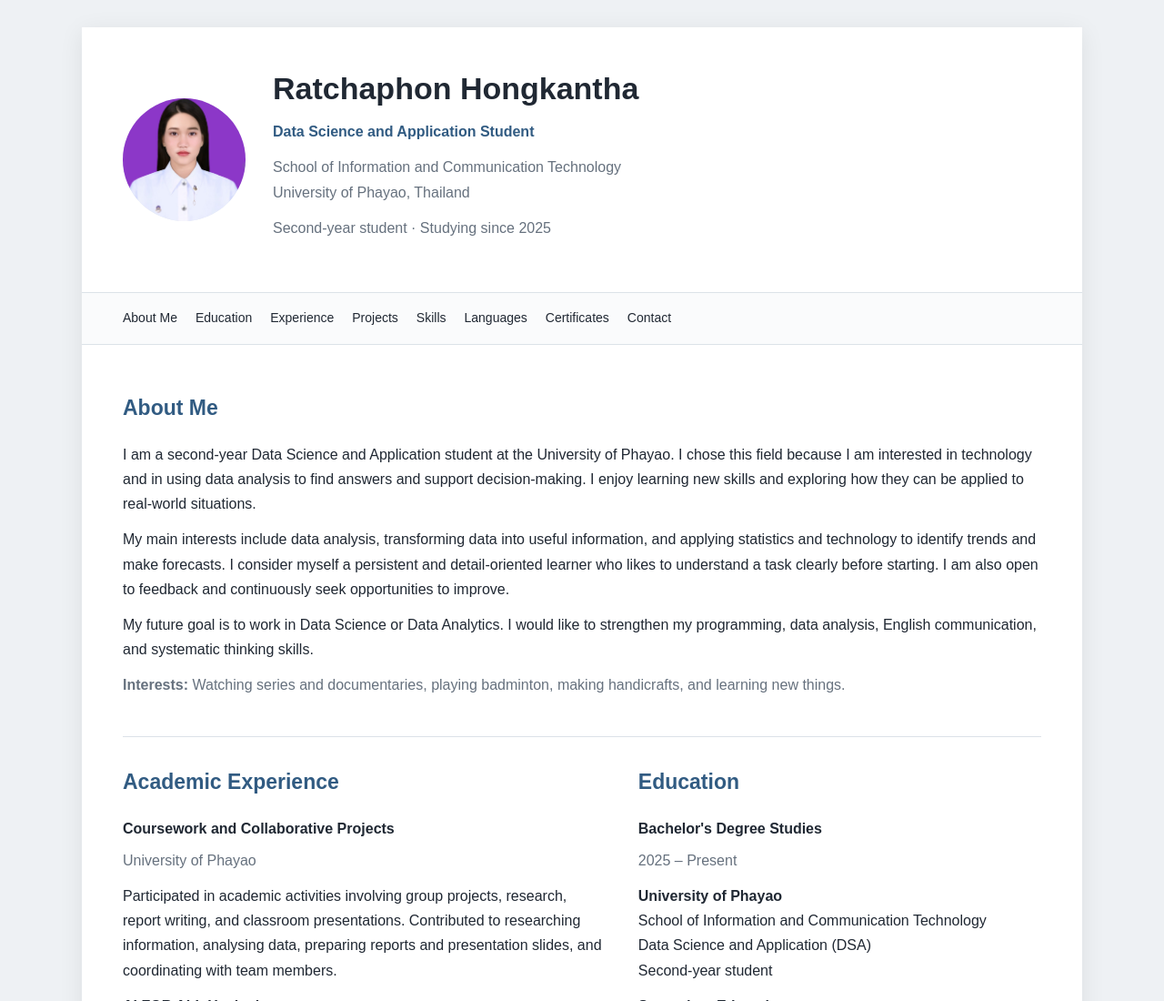
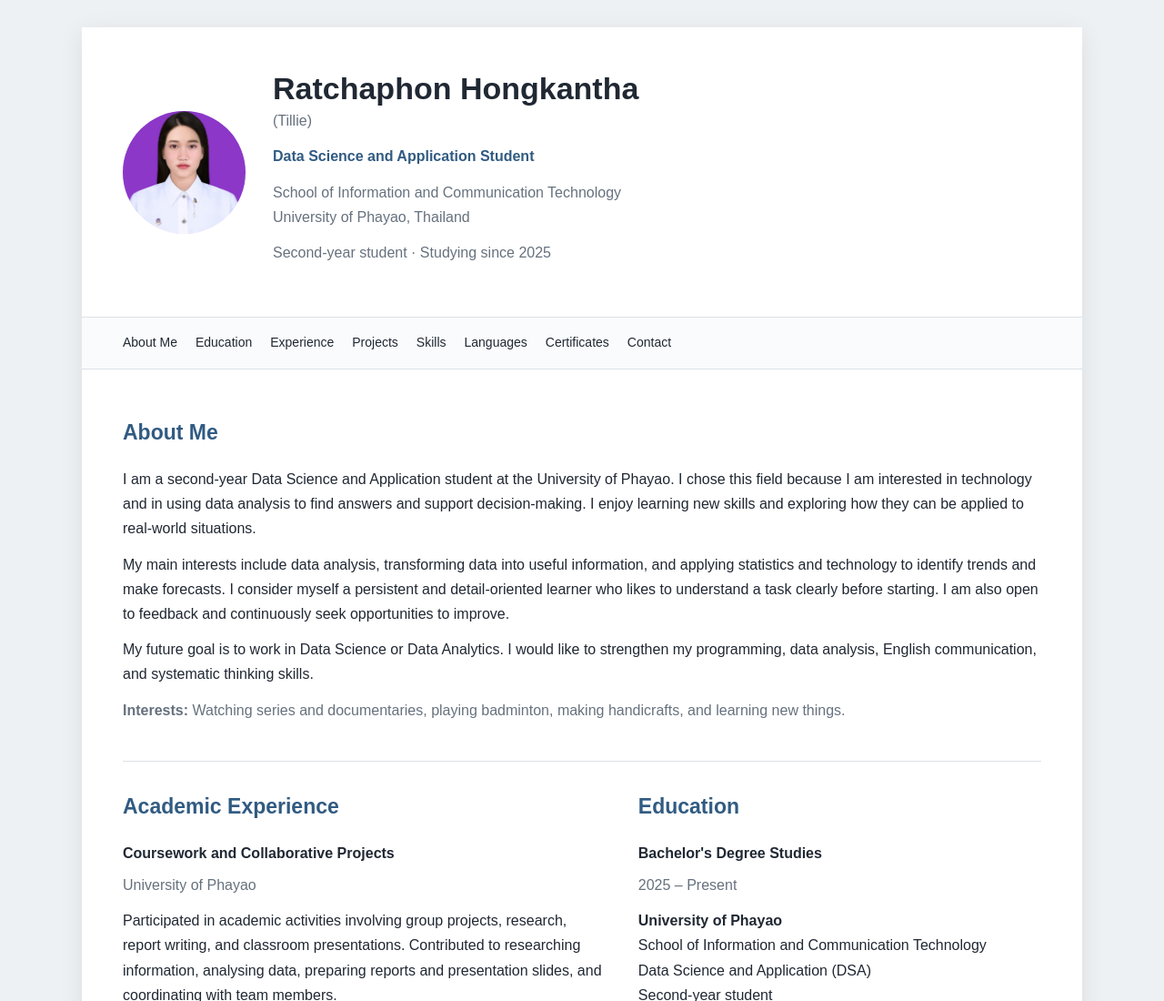
Before and after one commit to Ratcha2310/ratcha2310.github.io, a plain HTML site: page index.html in a window 1280 px wide. Shown: the top 1100 px of the page at 91% size. Drawn offline with Linux system fonts and the light colour scheme.

Commit message:
change nickname to Tillie

```diff
--- a/index.html
+++ b/index.html
@@ -229,7 +229,7 @@ footer {
 
     <div>
         <h1>Ratchaphon Hongkantha</h1>
-        <p class="muted"Tilly</p>
+        <p class="muted">(Tillie)</p>
 
         <p class="role">
             Data Science and Application Student
```
